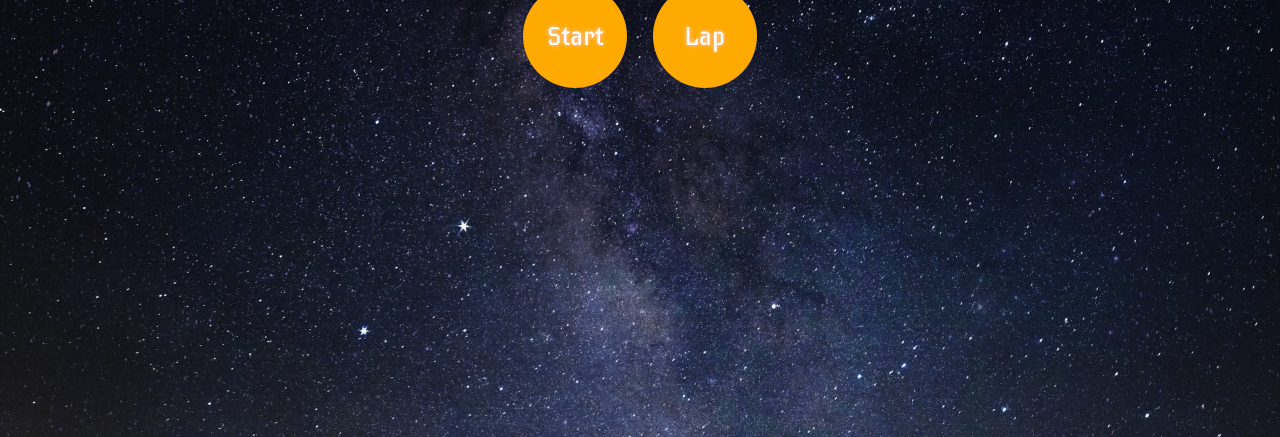
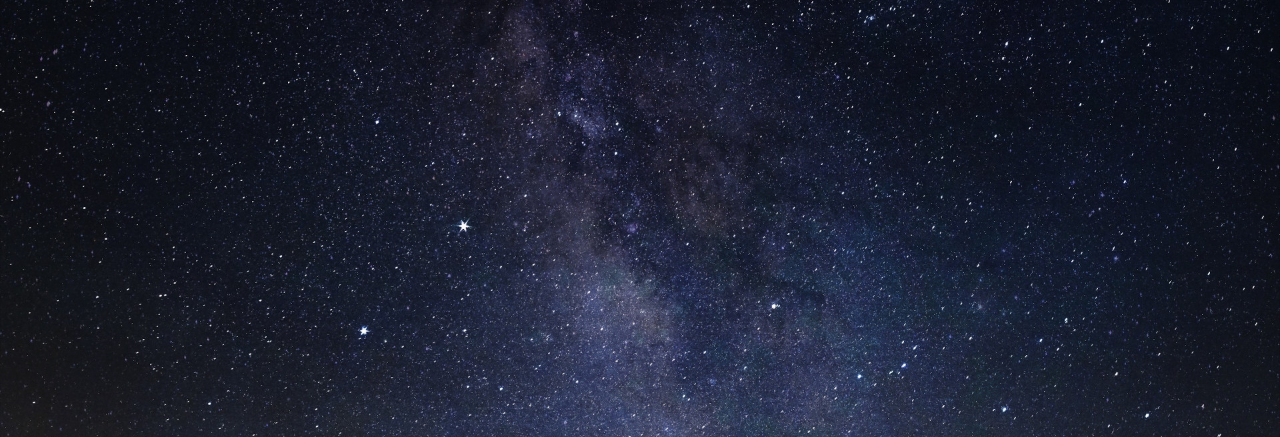
Before and after one commit to Souravgoswami/browser-stopwatch, a plain HTML site: page index.html in a window 1280 px wide. Shown: the part 363-800 px from the top of the page. Drawn offline with Linux system fonts and the light colour scheme.

Commit message:
Add files via upload

```diff
--- a/index.html
+++ b/index.html
@@ -19,8 +19,6 @@
 
 		<meta name="viewport" content="width=device-width, initial-scale=1.0">
 
-		<script src="src/jquery-3.4.1.min.js"></script>
-		<script src="src/script.js"></script>
 		<link rel="stylesheet" href="src/styling.css">
 		<link rel="shortcut icon" href="assets/img/favicon.png">
 	</head>
@@ -60,11 +58,14 @@
 			<div id="lapses"></div>
 
 			<script type="text/javascript">
-				$('.control').hide()
+				for (i of document.getElementsByClassName('control')) i.style.display = 'none'
+
 				var f = document.getElementById('fork'), g = document.getElementById('github')
 				g.onmouseover = () => { f.style.display = 'block' }
 				g.onmouseout = () => { f.style.display = 'none' }
 			</script>
+
+			<script src="src/script.js"></script>
 		</div>
 	</body>
 </html>
```
